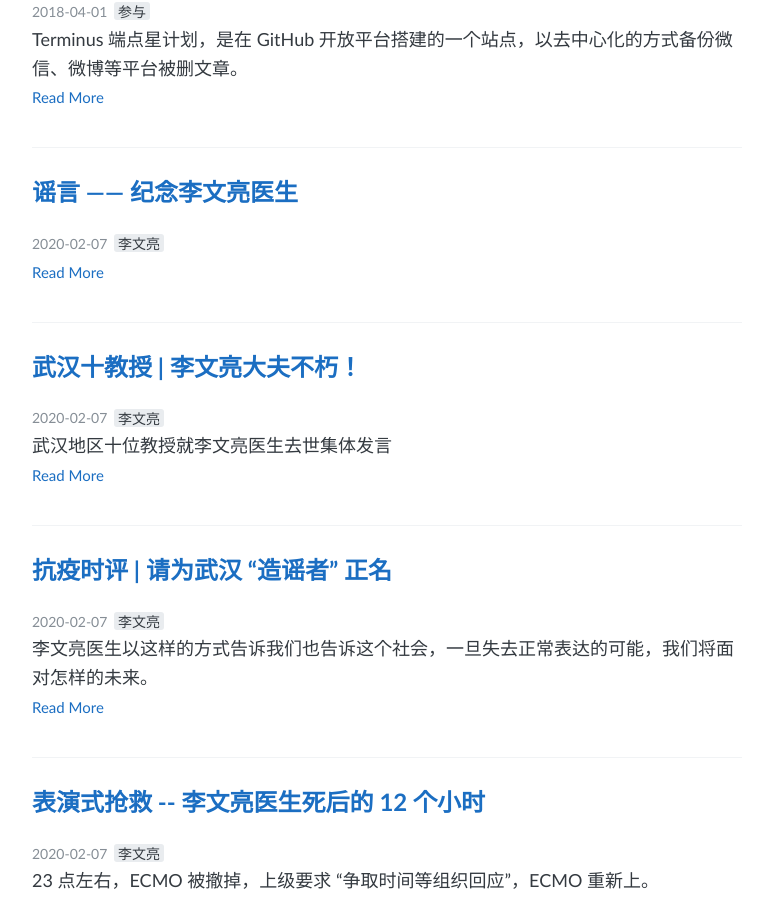
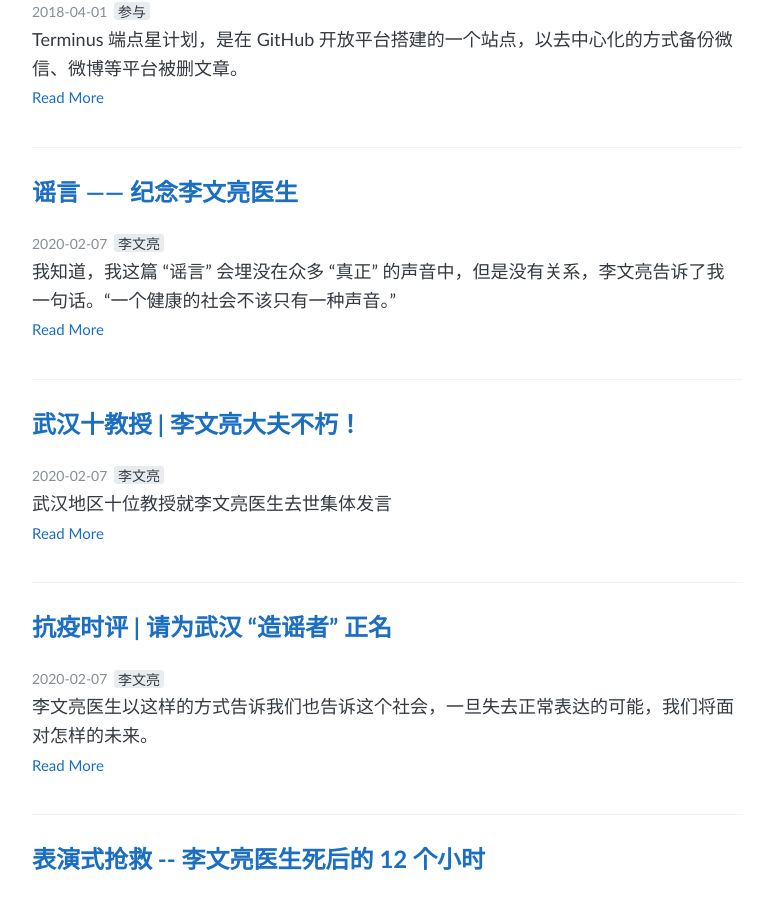
Before and after one commit to Terminus2049/Terminus2049.github.io, a Jekyll site: the page built from index.html, in a window 1280 px wide and 900 px high, scrolled down 303 px. Shown: the whole window, without its empty margins (253-1026 px from the left). Built offline with Jekyll 4.4.1, drawn with Linux system fonts in a browser that asks for light colours; the list of posts is cut into pages by our own code.

Commit message:
Update 2020-02-07-yaoyan-jinianliwenliangyisheng.md

```diff
--- a/_posts/2020-02-07-yaoyan-jinianliwenliangyisheng.md
+++ b/_posts/2020-02-07-yaoyan-jinianliwenliangyisheng.md
@@ -1,9 +1,11 @@
 ---
+layout: post
 title: 谣言——纪念李文亮医生
 date: 2020-02-07
 tags: 李文亮
 categories: Archive
 image_feature: "https://www.jiyang00.cn/images/rumor.jpg"
+description: 我知道，我这篇“谣言”会埋没在众多“真正”的声音中，但是没有关系，李文亮告诉了我一句话。“一个健康的社会不该只有一种声音。”
 ---
 
 ---
```
